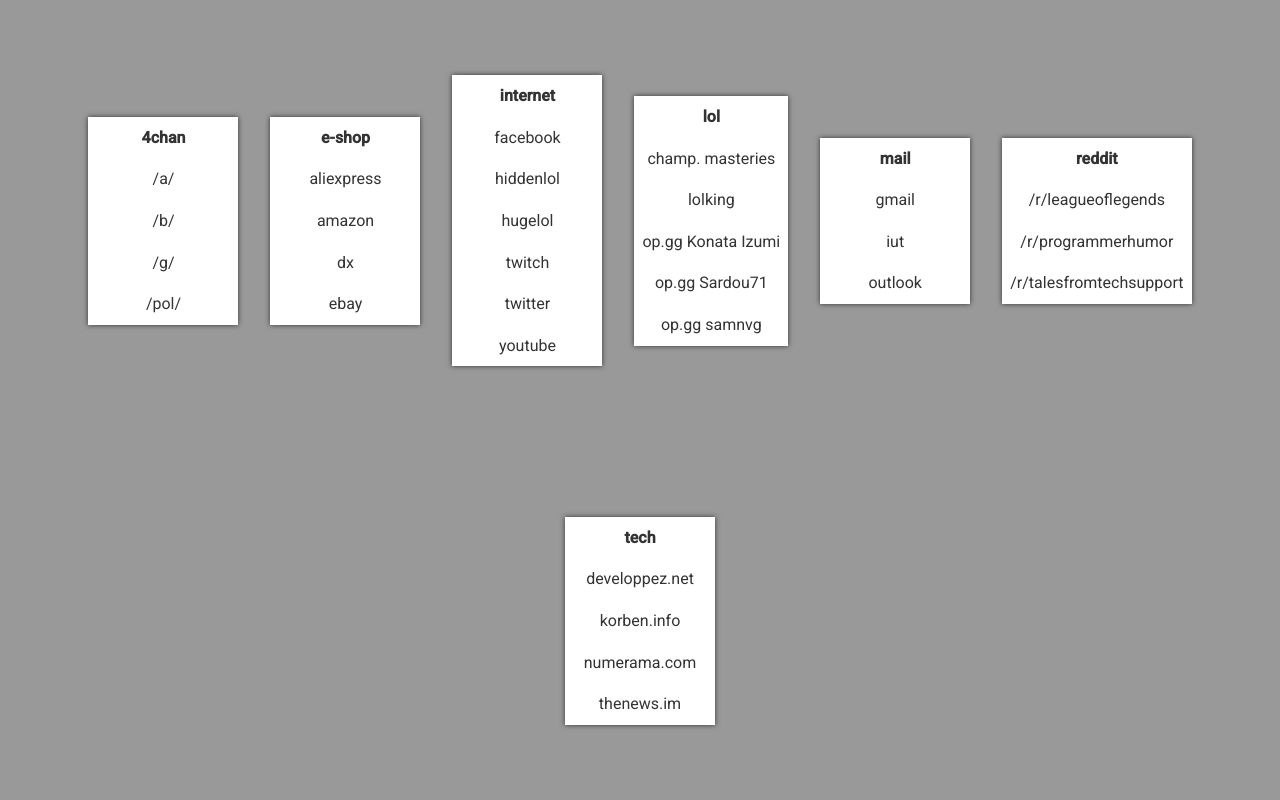
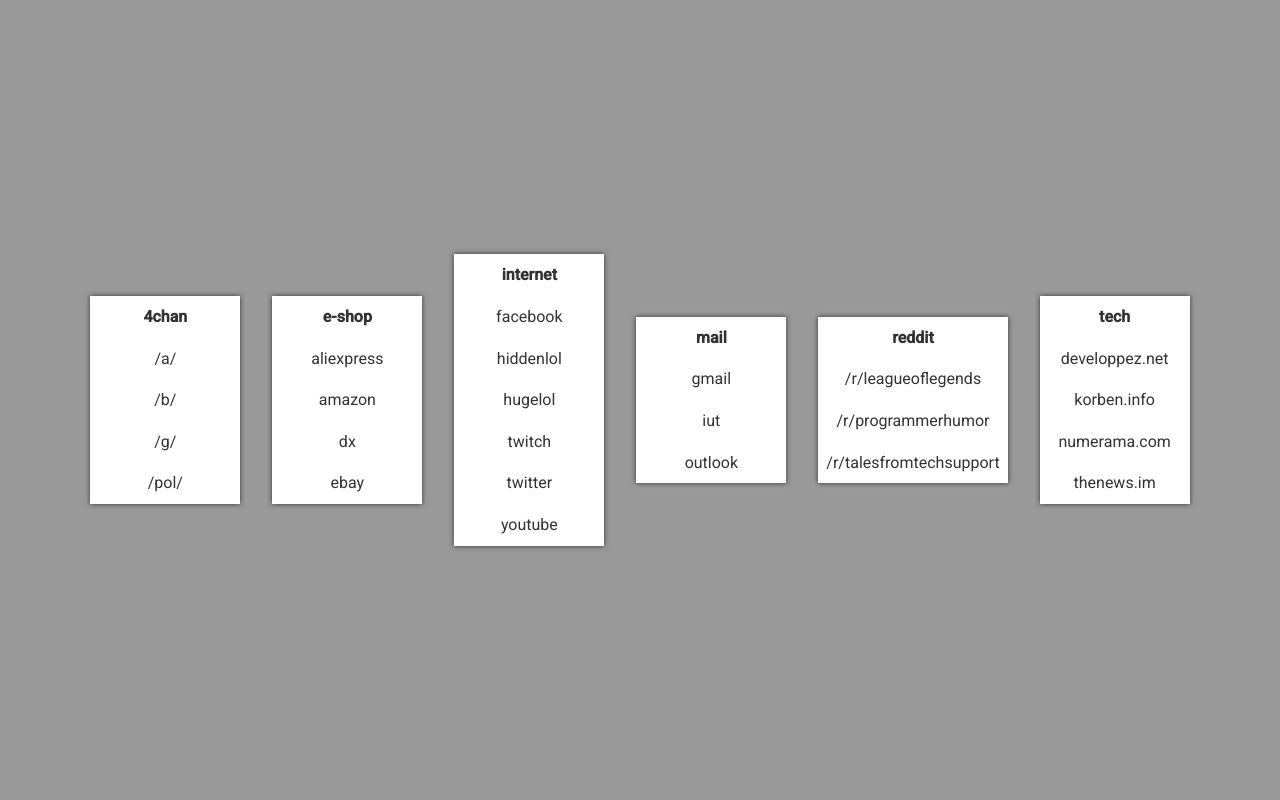
Before and after one commit to Kocal/start.kocal.fr, a PHP site: page / in a window 1280 px wide. Run offline with PHP 8.4, Linux system fonts and the light colour scheme; style sheets or scripts are compiled from the project's sources.

Commit message:
Remove LoL links

```diff
--- a/src/index.php
+++ b/src/index.php
@@ -33,14 +33,6 @@
             '/r/leagueoflegends'      => 'https://www.reddit.com/r/leagueoflegends',
             '/r/programmerhumor'      => 'https://www.reddit.com/r/programmerhumor',
             '/r/talesfromtechsupport' => 'https://www.reddit.com/r/talesfromtechsupport',
-        ],
-
-        'lol' => [
-            'op.gg Konata Izumi' => 'http://euw.op.gg/summoner/userName=Konata+Izumi',
-            'op.gg Sardou71' => 'http://euw.op.gg/summoner/userName=Sardou71',
-            'op.gg samnvg' => 'http://euw.op.gg/summoner/userName=samnvg',
-            'lolking' => 'http://www.lolking.net/summoner/euw/30827817',
-            'champ. masteries' => 'http://championmasterylookup.derpthemeus.com/summoner/?summoner=Konata%20Izumi&region=EUW'
         ],
 
         'e-shop' => [
```
